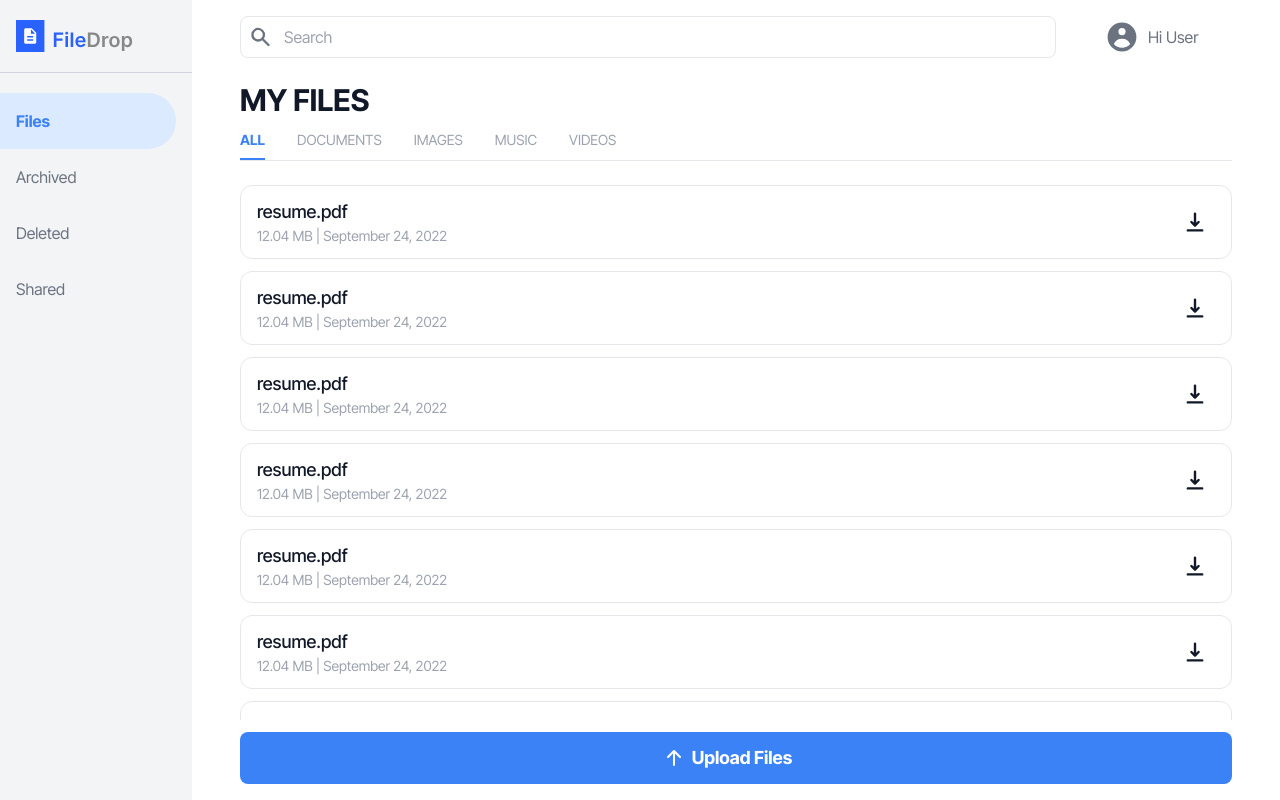
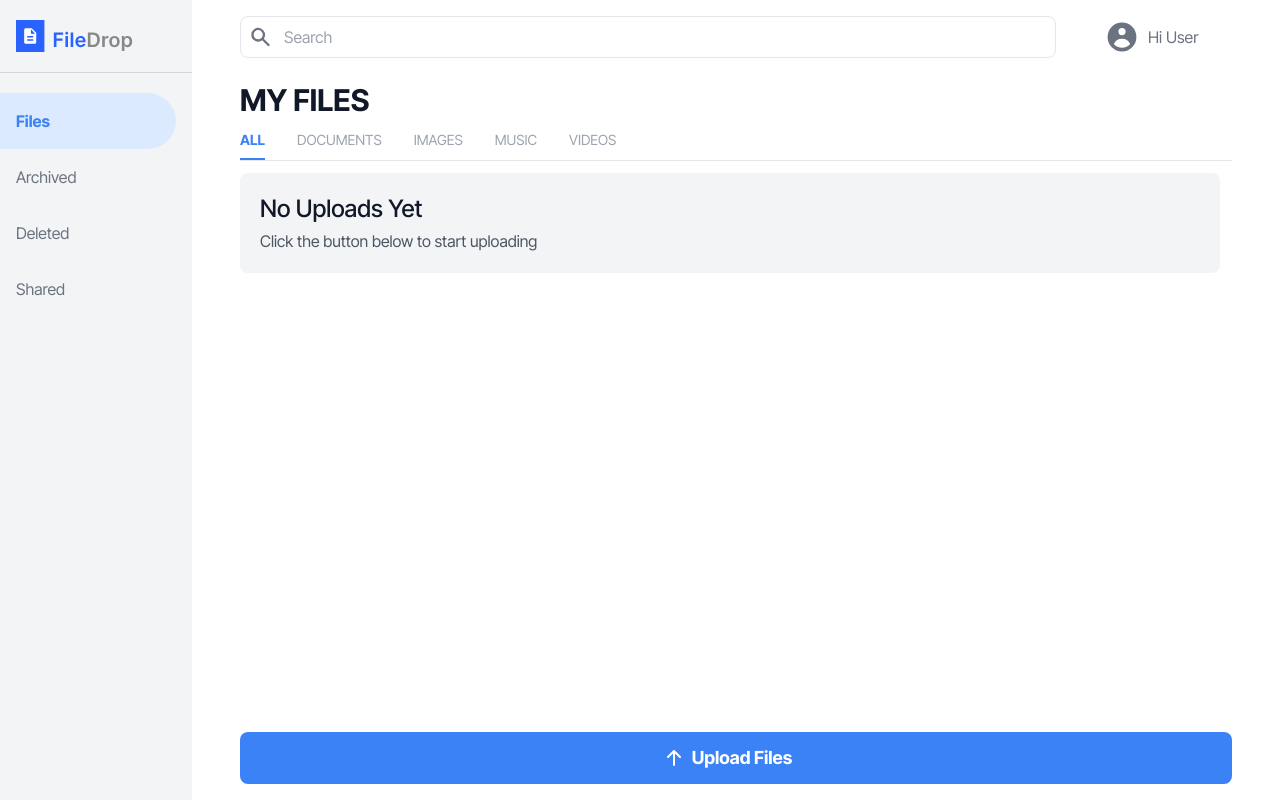
Before and after one commit to JatinBumbra/file-drop, a React (Vite) app: page / in a window 1280 px wide. Built offline with nearby package versions, Linux system fonts and the light colour scheme.

Commit message:
Create no uploads text

```diff
--- a/src/components/MainContent.tsx
+++ b/src/components/MainContent.tsx
@@ -21,12 +21,19 @@ const MainContent = () => {
 
       <TabSelect />
 
-      <div className='transition-all flex-1 overflow-y-scroll my-3'>
-        {Array(10)
-          .fill(true)
-          .map((_, i) => (
-            <FileItem key={i} />
-          ))}
+      <div className='transition-all flex-1 overflow-y-scroll my-3 pr-3'>
+        {false ? (
+          Array(10)
+            .fill(true)
+            .map((_, i) => <FileItem key={i} />)
+        ) : (
+          <div className='p-5 bg-gray-100 rounded-lg'>
+            <p className='text-2xl font-medium mb-1'>No Uploads Yet</p>
+            <p className='text-gray-600'>
+              Click the button below to start uploading
+            </p>
+          </div>
+        )}
       </div>
 
       <Button>
```
